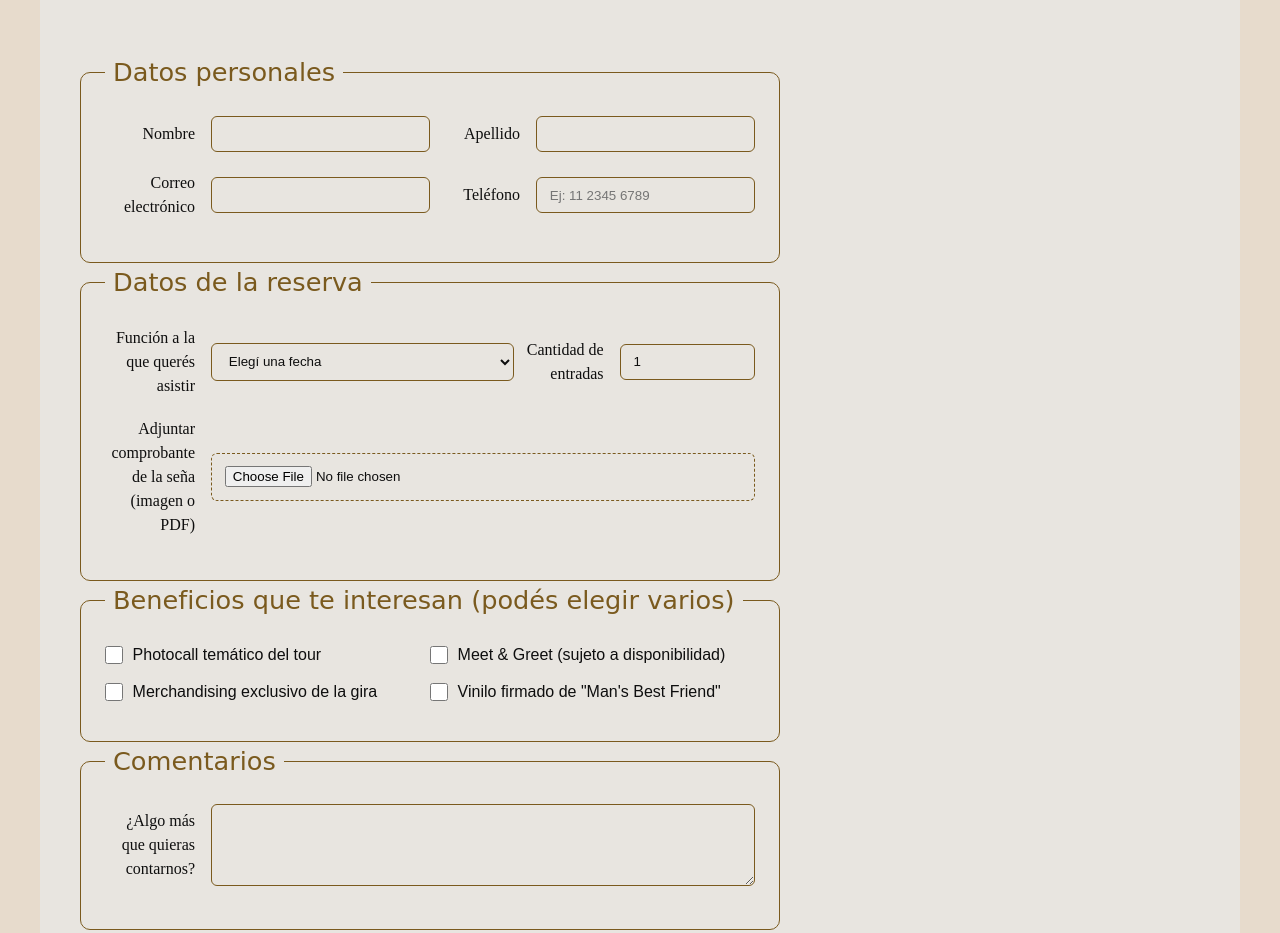
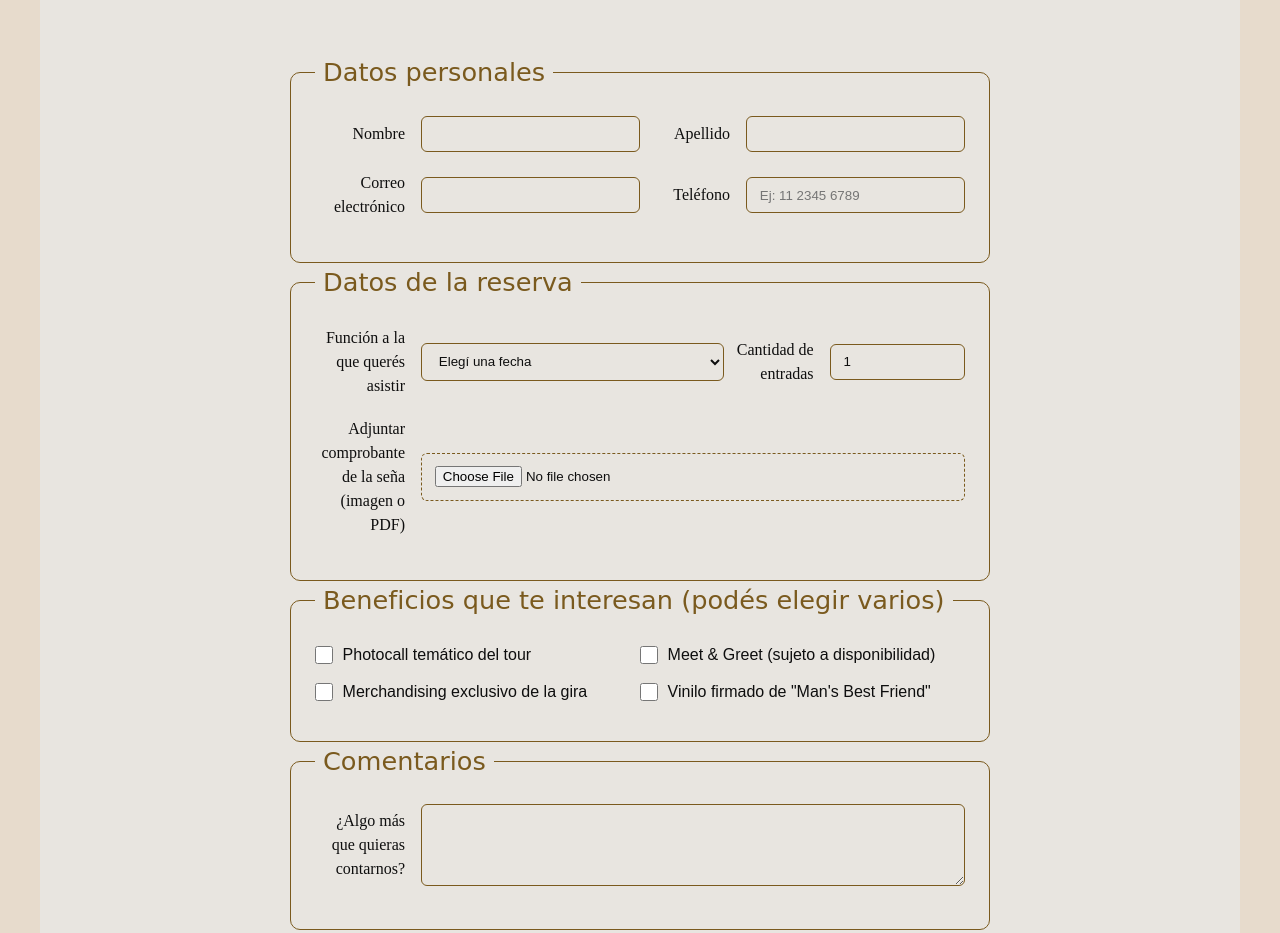
Before and after one commit to Caro-torrez/DW1-Maquetado-y-Desarrollo-Web-Final, a plain HTML site: page formulario.html in a window 1280 px wide. Shown: the part 2649-3582 px from the top of the page. Drawn offline with Linux system fonts and the light colour scheme; a web font is replaced by a local one.

Commit message:
correcciones del form

```diff
--- a/css/formulario.css
+++ b/css/formulario.css
@@ -109,7 +109,7 @@ fieldset{
     margin-bottom: 2rem;
     align-items: center;
     justify-content: center;
-    margin: 0;
+    margin: auto;
 }
 
 fieldset div{
```
